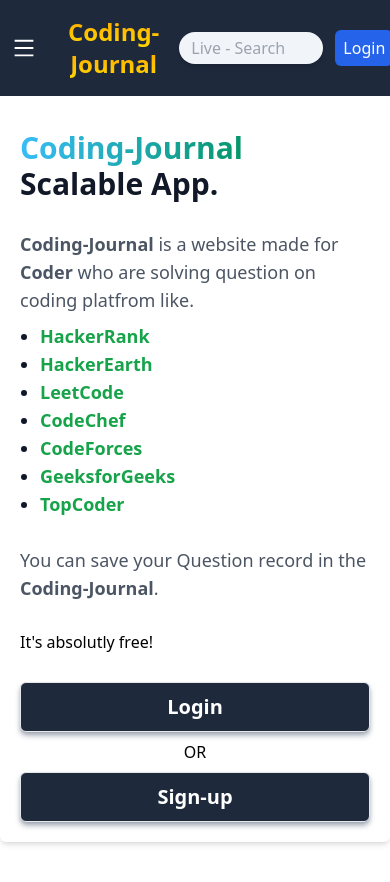
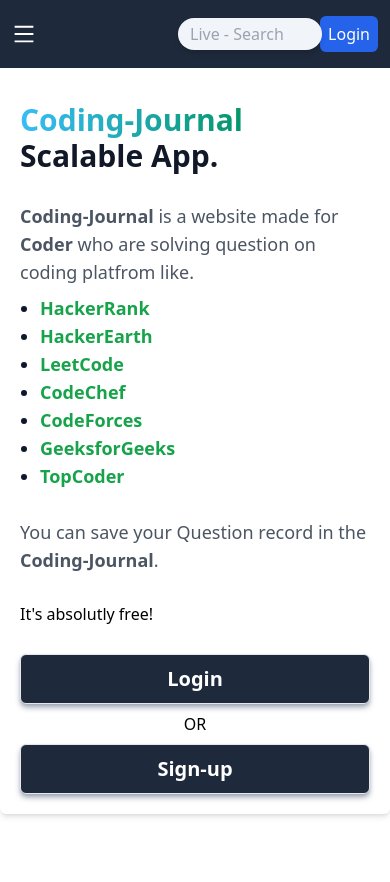
Before and after one commit to ManjiCoder/Coding-Journal, a Next.js app: page / in a window 390 px wide. After the commit the page ends 854 px from the top, so only its background shows below. Built offline with nearby package versions, Linux system fonts and the light colour scheme.

Commit message:
Bug Fixing - ✔

```diff
--- a/components/CardItems.js
+++ b/components/CardItems.js
@@ -134,7 +134,7 @@
             <section
               id={element._id}
               key={element._id}
-              className="cursor-pointer w-72 xs:w-80 p-2 sm:w-96 mx-auto sm:p-6 bg-gradient-to-br from-slate-50 to-slate-100 dark:from-slate-900 dark:to-slate-700 border border-gray-300 rounded-lg shadow-md dark:bg-gray-800 dark:border-gray-100"
+              className="cursor-pointer w-4/5 max-w-md xs:w-80 p-4 sm:w-96 mx-auto sm:p-6 bg-gradient-to-br from-slate-50 to-slate-100 dark:from-slate-900 dark:to-slate-700 border border-gray-300 rounded-lg shadow-md dark:bg-gray-800 dark:border-gray-100"
               data-aos="fade-in"
             >
               <div className="flex mb-4">
@@ -265,7 +265,7 @@
             <section
               id={element._id}
               key={element._id}
-              className="cursor-pointer w-72 xs:w-80 p-2 sm:w-96 mx-auto sm:p-6 bg-gradient-to-br from-slate-50 to-slate-100 dark:from-slate-900 dark:to-slate-700 border border-gray-300 rounded-lg shadow-md dark:bg-gray-800 dark:border-gray-100"
+              className="cursor-pointer w-4/5 max-w-md xs:w-80 p-4 sm:w-96 mx-auto sm:p-6 bg-gradient-to-br from-slate-50 to-slate-100 dark:from-slate-900 dark:to-slate-700 border border-gray-300 rounded-lg shadow-md dark:bg-gray-800 dark:border-gray-100"
               data-aos="fade-in"
             >
               <div className="flex mb-4">
@@ -277,7 +277,7 @@
                 />
                 <span className="ml-4 mb-2 text-3xl font-semibold tracking-tight text-gray-900 dark:text-white">
                   {"-"}&nbsp;&nbsp;
-                  {(index + 1).toString().padStart(2, 0)}
+                  {index + 1}
                 </span>
               </div>
               <h5 className="mb-2 text-2xl font-semibold tracking-tight text-gray-900 dark:text-white">
--- a/components/Navbar.js
+++ b/components/Navbar.js
@@ -50,14 +50,16 @@
 
   return (
     <header className="bg-slate-800">
-      <nav className={`flex items-center px-3 py-4 lg:py-2.5 flex-1 `}>
+      <nav
+        className={`flex justify-between items-center px-3 py-4 lg:py-2.5 flex-1 `}
+      >
         <button
-          className="md:hidden text-white mr-3 text-2xl"
+          className="md:hidden text-white mr-3 text-2xl z-50"
           onClick={toggleNav}
         >
           {isOpen ? <AiOutlineClose /> : <AiOutlineMenu />}
         </button>
-        <div className="px-5 flex-grow  md:flex-grow-0 text-center text-2xl">
+        <div className="hidden sm:block sm:justify-end px-5 flex-grow  md:flex-grow-0 text-center text-2xl">
           <BrandHead />
         </div>
         {/* Desktop */}
@@ -107,7 +109,7 @@
 
       {/* Moblie */}
       <ul
-        className={`fixed h-screen z-10 top-16 pt-10 px-7 w-full md:hidden text-white text-xl flex flex-col gap-4 bg-slate-900 min-h-screen transform transition-transform duration-200 ease-out overflow-hidden
+        className={`sm:hidden fixed h-screen z-10 top-0 pt-16 px-7 w-full md:hidden text-white text-xl flex flex-col gap-4 bg-slate-900 min-h-screen transform transition-transform duration-200 ease-out overflow-hidden
           ${isOpen ? "translate-x-0" : " -translate-x-full"}`}
         onClick={(e) => {
           if (e.target.tagName === "LI") {
--- a/components/SearchBar.js
+++ b/components/SearchBar.js
@@ -47,7 +47,10 @@
   }, [search]);
 
   return (
-    <form className="flex pr-3" onSubmit={(e) => e.preventDefault()}>
+    <form
+      className="flex pr-3 absolute right-14"
+      onSubmit={(e) => e.preventDefault()}
+    >
       <input
         type="search"
         name="search"
--- a/components/headlessUI/ListBoxUI.js
+++ b/components/headlessUI/ListBoxUI.js
@@ -44,7 +44,7 @@
             leaveFrom="opacity-100"
             leaveTo="opacity-0"
           >
-            <Listbox.Options className="border border-gray-300 dark:border-gray-500 absolute mt-1 max-h-60 w-full overflow-auto rounded-md bg-white dark:bg-gray-600 py-1 text-base shadow-lg ring-1 ring-black ring-opacity-5 focus:outline-none sm:text-sm">
+            <Listbox.Options className="border border-gray-300 dark:border-gray-500 absolute mt-1 max-h-60 w-32 sm:w-full overflow-auto rounded-md bg-white dark:bg-gray-600 py-1 text-base shadow-lg ring-1 ring-black ring-opacity-5 focus:outline-none sm:text-sm">
               {options.map((Lang, LangIdx) => (
                 <Listbox.Option
                   key={LangIdx}
```
